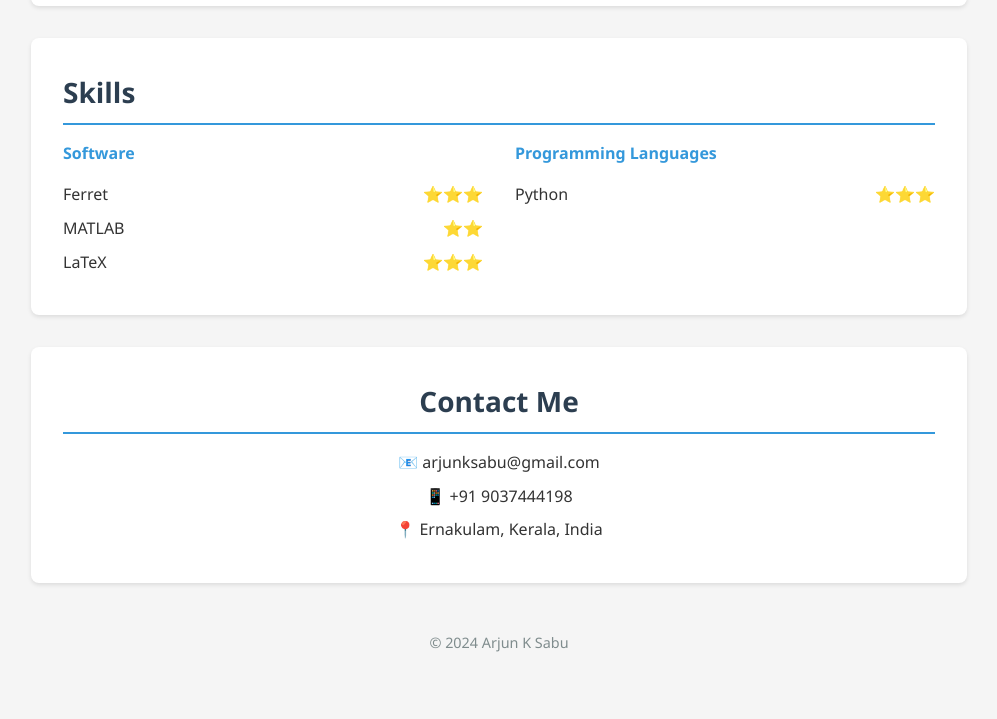
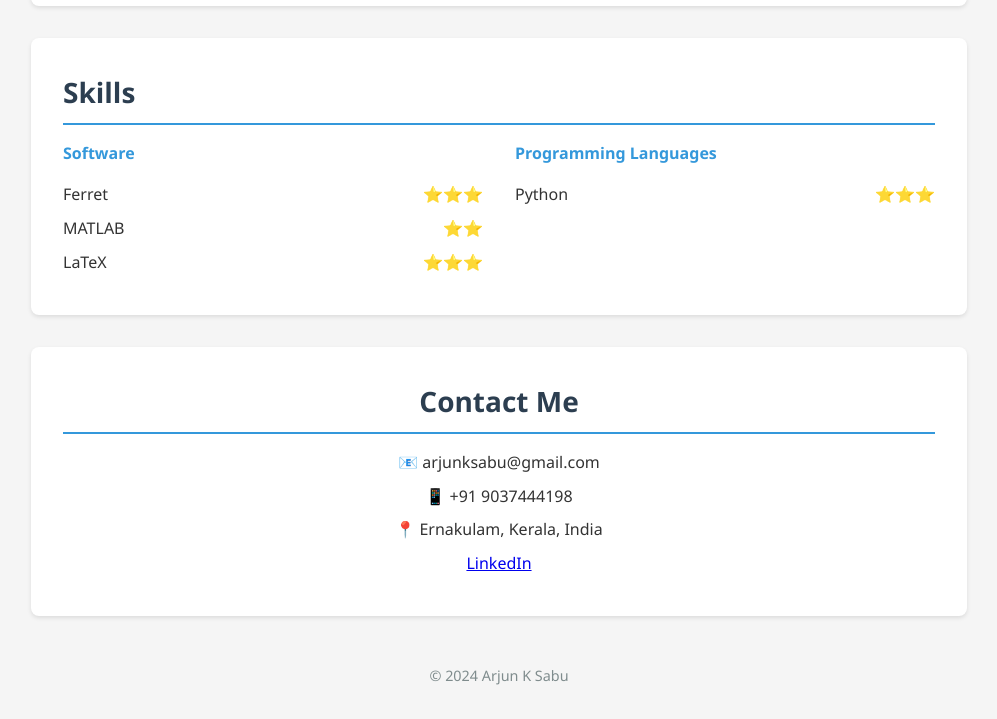
Before and after one commit to arjuverse/arjuverse.github.io, a plain HTML site: page index.html in a window 1280 px wide. Shown: the part 1539-2258 px from the top of the page, without its empty margins (141-1138 px from the left). Before the commit the page ends 2225 px from the top, so only its background shows below. Drawn offline with Linux system fonts and the light colour scheme.

Commit message:
Update index.html

```diff
--- a/index.html
+++ b/index.html
@@ -232,6 +232,7 @@
         <p>📧 arjunksabu@gmail.com</p>
         <p>📱 +91 9037444198</p>
         <p>📍 Ernakulam, Kerala, India</p>
+        <p><a href="https://www.linkedin.com/in/arjuverse" target="_blank">LinkedIn</a></p>
     </section>
 
     <footer>
```
